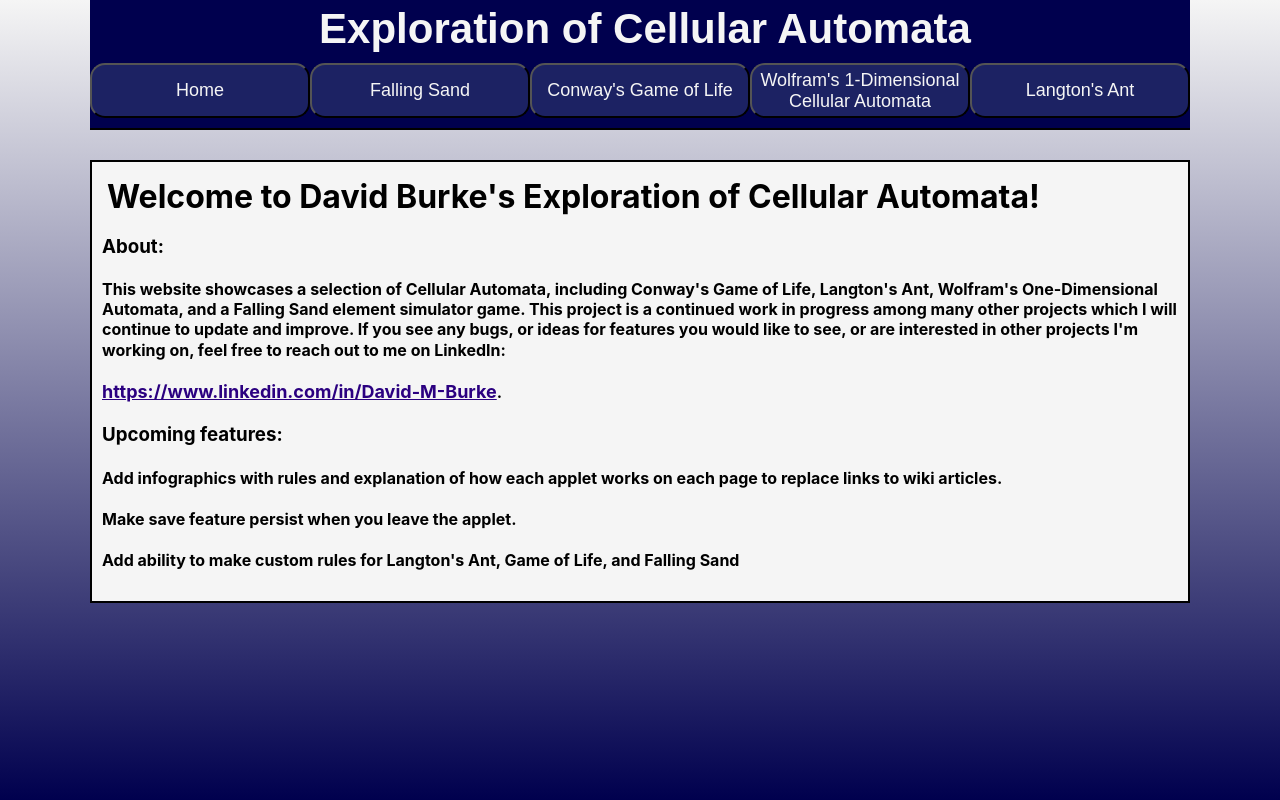
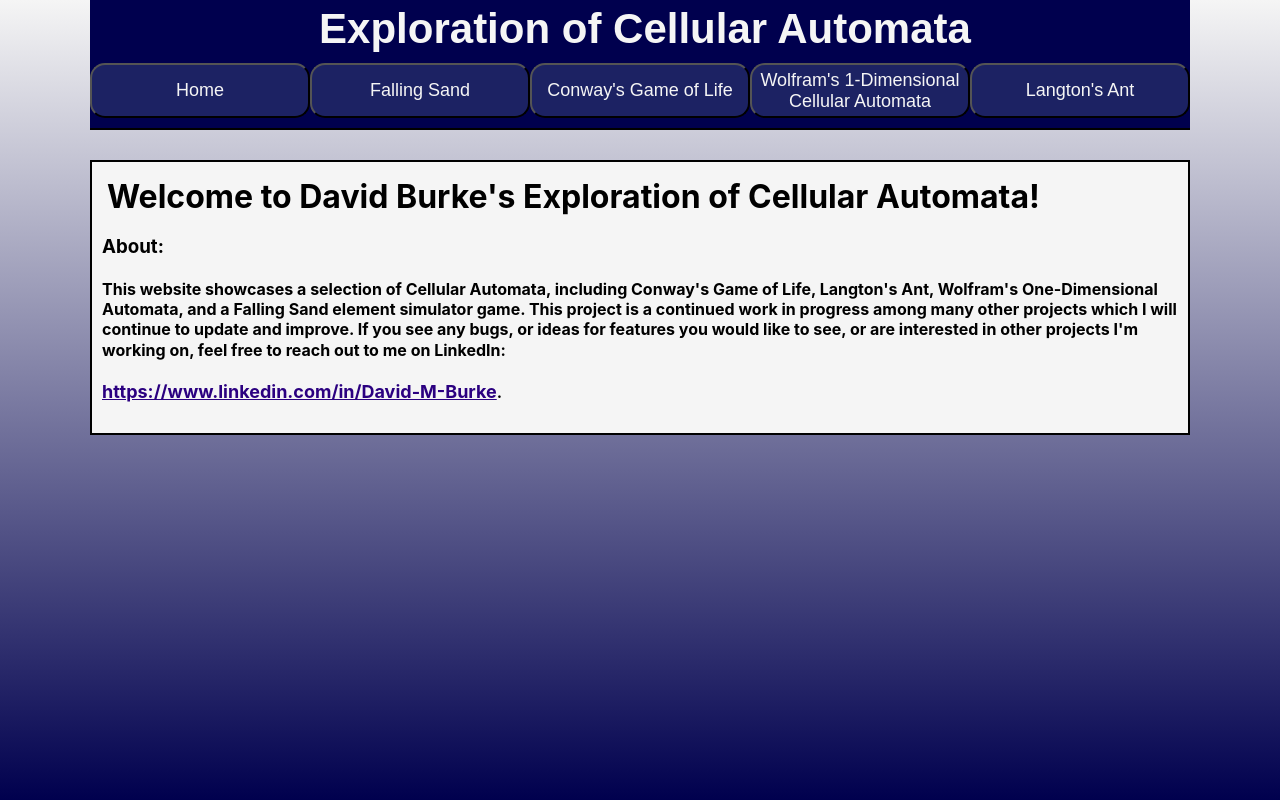
Before and after one commit to DavidMBurke/Cellular-Automata, a React (Create React App) app: page / in a window 1280 px wide. Built offline with nearby package versions, Linux system fonts and the light colour scheme.

Commit message:
Update app

```diff
--- a/src/Home.js
+++ b/src/Home.js
@@ -23,16 +23,6 @@ export default function Home() {
         </a>
         .
       </h4>
-      <h3>Upcoming features:</h3>
-      <h4>
-        Add infographics with rules and explanation of how each applet works on
-        each page to replace links to wiki articles.
-      </h4>
-      <h4>Make save feature persist when you leave the applet.</h4>
-      <h4>
-        Add ability to make custom rules for Langton's Ant, Game of Life, and
-        Falling Sand
-      </h4>
     </div>
   );
 }
```
